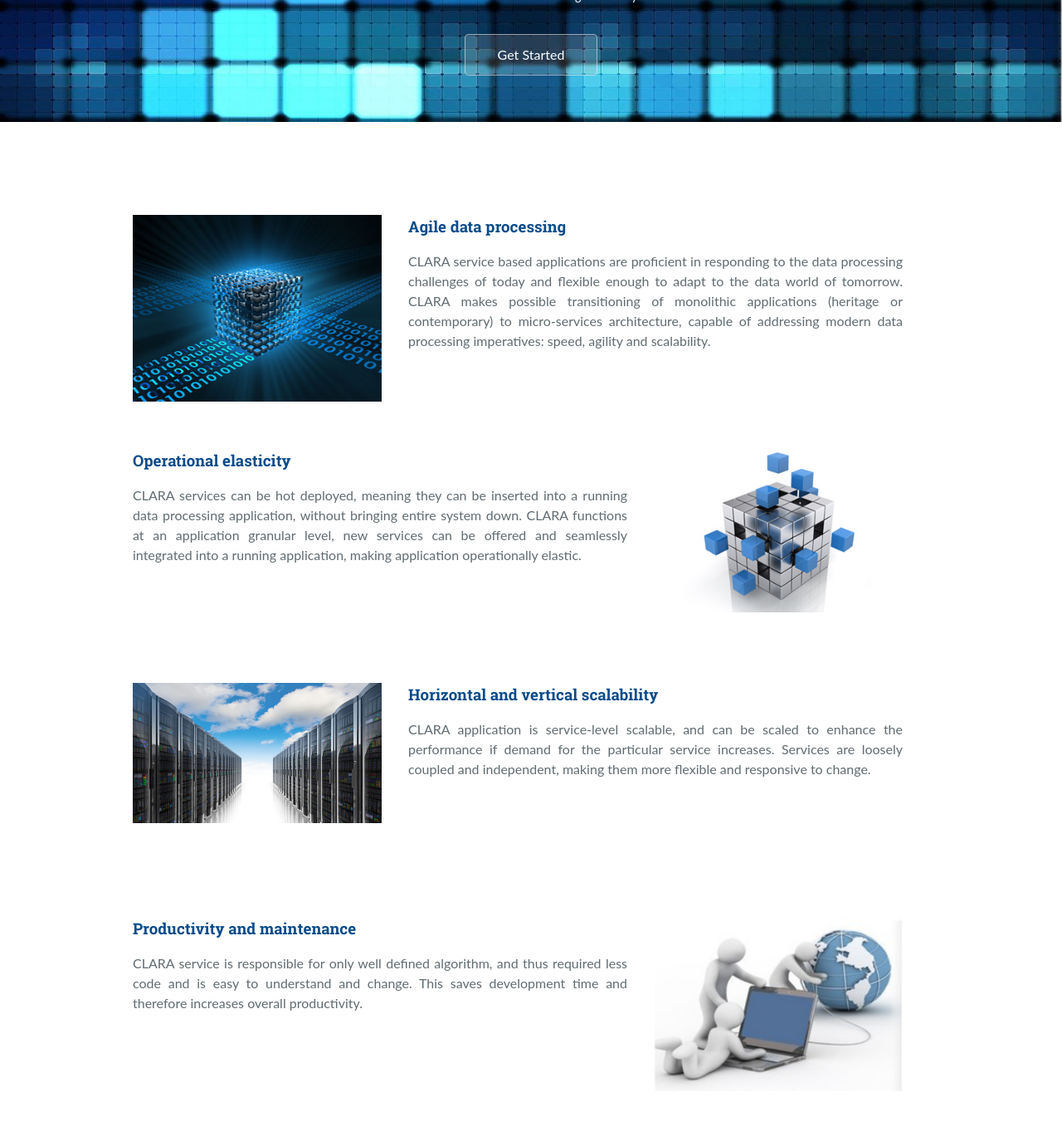
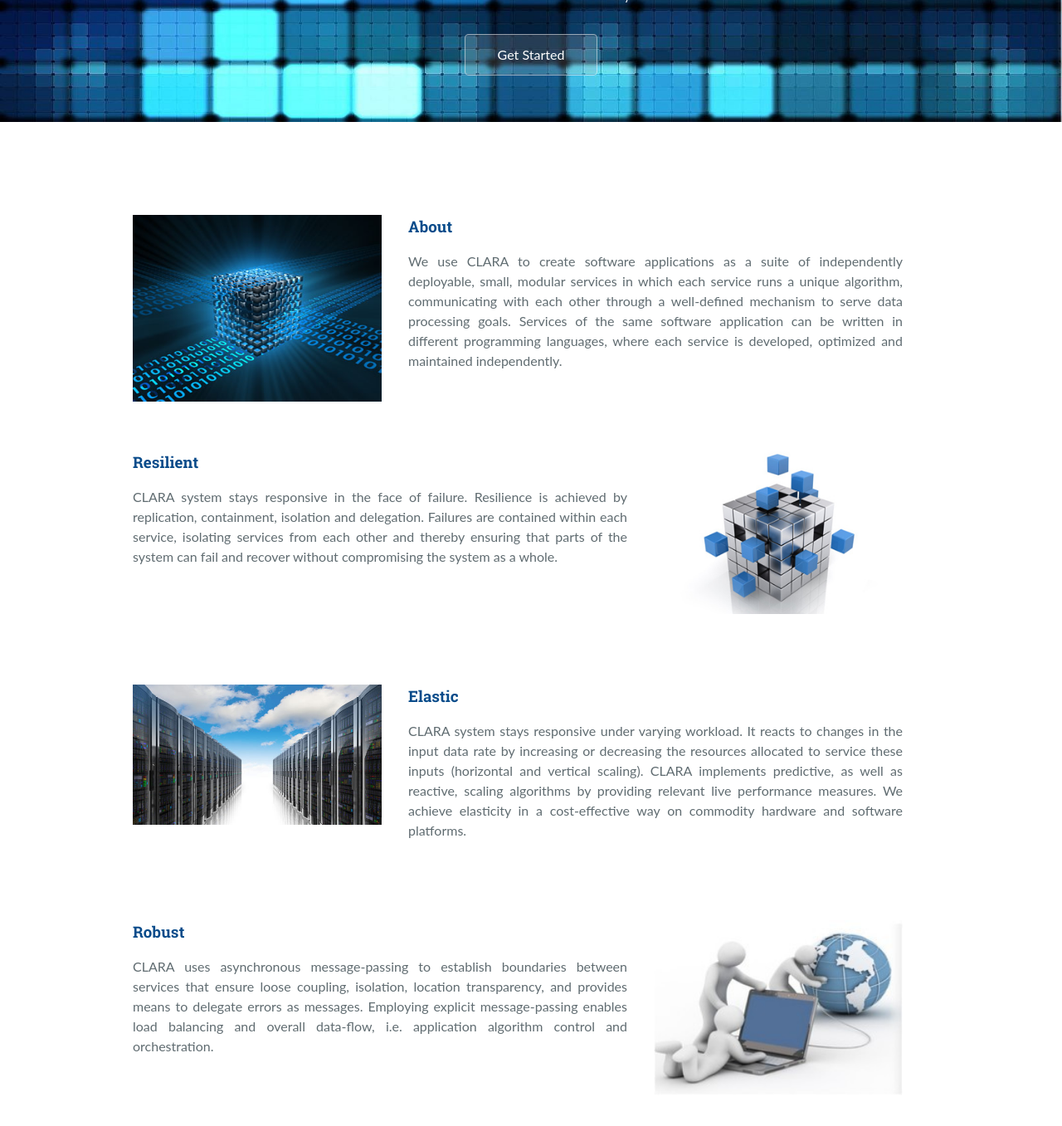
Before and after one commit to JeffersonLab/clara-docs, a Jekyll site: the page built from index.html, in a window 1280 px wide and 1400 px high, scrolled down 192 px. Shown: the top 1357 px of the window at 83% size. Built offline with Jekyll 4.4.1, drawn with Linux system fonts in a browser that asks for light colours; some of the changed text lies outside the part shown.

Commit message:
entry page update

```diff
--- a/_config.yml
+++ b/_config.yml
@@ -1,7 +1,7 @@
 # Setup
 title:        CLARA
-tagline:      Distributed data-stream processing framework
-description:  Microservices architecture for big data analytics
+tagline:      Reactive data-stream processing framework
+description:  Micro-services architecture for data analytics
 baseurl:      "/clara"
 
 # About/contact
--- a/index.html
+++ b/index.html
@@ -8,12 +8,14 @@ title: Main page
   <div class="row">
     <div class="col-md-11 nofloat center-block landing-row">
       <img class="col-sm-5 landing-left-image" src="{{ site.baseurl }}/img/agile.jpg" alt="Agile data processing image">
-      <h3 class="col-sm-7 landing-row-title">Agile data processing</h3>
+      <h3 class="col-sm-7 landing-row-title">About</h3>
       <p class="col-sm-7">
-        CLARA service based applications are proficient in responding to the data processing challenges of today and
-        flexible enough to adapt to the data world of tomorrow. CLARA makes possible transitioning of monolithic
-        applications (heritage or contemporary) to micro-services architecture, capable of addressing modern data
-        processing imperatives: speed, agility and scalability.
+        We use CLARA to create software applications as a suite of independently deployable, small,
+        modular services in which each service runs a unique algorithm, communicating with each other
+        through a well-defined mechanism to serve data processing goals. Services of the same software
+        application can be written in different programming languages, where each service is developed,
+        optimized and maintained independently.
+
       </p>
     </div>
   </div>
@@ -21,11 +23,12 @@ title: Main page
   <div class="row">
     <div class="col-md-11 nofloat center-block landing-row">
       <img class="col-sm-5 landing-right-image" src="{{ site.baseurl }}/img/elasticity.jpg" alt="Operational elasticity image">
-      <h3 class="col-sm-7 landing-row-title">Operational elasticity</h3>
+      <h3 class="col-sm-7 landing-row-title">Resilient</h3>
       <p class="col-sm-7">
-        CLARA services can be hot deployed, meaning they can be inserted into a running data processing application,
-        without bringing entire system down. CLARA functions at an application granular level, new services can be
-        offered and seamlessly integrated into a running application, making application operationally elastic.
+        CLARA system stays responsive in the face of failure. Resilience is achieved by replication, containment,
+        isolation and delegation. Failures are contained within each service, isolating services from each other
+        and thereby ensuring that parts of the system can fail and recover without compromising the system as a whole.
+
       </p>
     </div>
   </div>
@@ -33,11 +36,13 @@ title: Main page
   <div class="row">
     <div class="col-md-11 nofloat center-block landing-row">
       <img class="col-sm-5 landing-left-image" src="{{ site.baseurl }}/img/scaling.jpg" alt="Scaling image">
-      <h3 class="col-sm-7 landing-row-title">Horizontal and vertical scalability</h3>
+      <h3 class="col-sm-7 landing-row-title">Elastic</h3>
       <p class="col-sm-7">
-        CLARA application is service-level scalable, and can be scaled to enhance the performance if demand for the
-        particular service increases. Services are loosely coupled and independent, making them more flexible and
-        responsive to change.
+        CLARA system stays responsive under varying workload. It reacts to changes in the input data rate by
+        increasing or decreasing the resources allocated to service these inputs (horizontal and vertical scaling).
+        CLARA implements predictive, as well as reactive, scaling algorithms by providing relevant live performance
+        measures. We achieve elasticity in a cost-effective way on commodity hardware and software platforms.
+
       </p>
     </div>
   </div>
@@ -45,10 +50,13 @@ title: Main page
   <div class="row">
     <div class="col-md-11 nofloat center-block landing-row">
       <img class="col-sm-5 landing-right-image" src="{{ site.baseurl }}/img/maintenance.jpg" alt="Maintenance image">
-      <h3 class="col-sm-7 landing-row-title">Productivity and maintenance</h3>
+      <h3 class="col-sm-7 landing-row-title">Robust</h3>
       <p class="col-sm-7">
-        CLARA service is responsible for only well defined algorithm, and thus required less code and is easy to
-        understand and change. This saves development time and therefore increases overall productivity.
+        CLARA uses asynchronous message-passing to establish boundaries between services that ensure loose coupling,
+        isolation, location transparency, and provides means to delegate errors as messages.
+        Employing explicit message-passing enables load balancing and overall data-flow,
+        i.e. application algorithm control and orchestration.
+
       </p>
     </div>
   </div>
```
